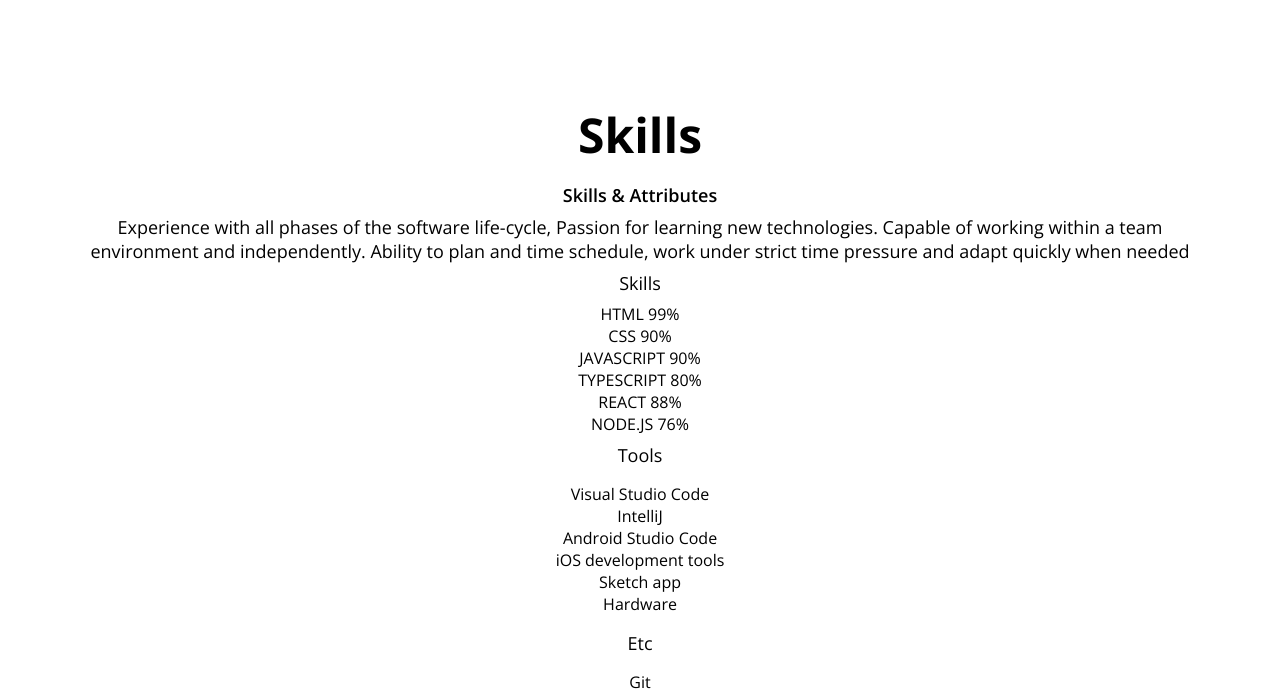
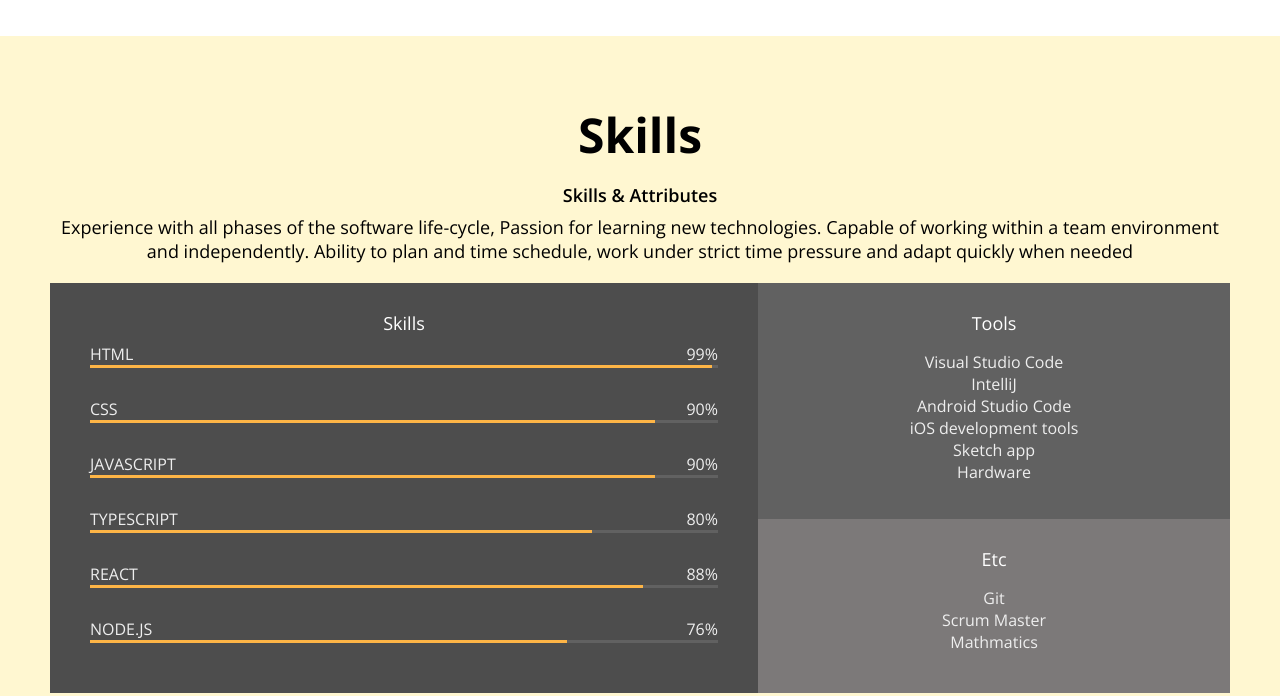
Before and after one commit to Ganghyeok/Ellie-Clone-coding-Portfolio-Website, a plain HTML site: page index.html in a window 1280 px wide. Shown: the part 1441-2137 px from the top of the page. Drawn offline with nearby package versions, Linux system fonts and the light colour scheme.

Commit message:
CSS : Skills

```diff
--- a/index.html
+++ b/index.html
@@ -42,7 +42,7 @@
       <button class="home__contact">Contact Me</button>
     </section>
     <!-- About -->
-    <section id="about" class="section">
+    <section id="about" class="section section__container">
       <h1>About me</h1>
       <p>
         Lorem ipsum, dolor sit amet consectetur adipisicing elit. Necessitatibus ducimus nihil ab qui laudantium sequi delectus,
@@ -96,6 +96,7 @@
     </section>
     <!-- Skills -->
     <section id="skills" class="section">
+      <div class="section__container">
         <h1>Skills</h1>
         <h2>Skills & Attributes</h2>
         <p>
@@ -111,7 +112,7 @@
                 <span>99%</span>
               </div>
               <div class="skill__bar">
-              <div class="skill__value"></div>
+                <div class="skill__value" style="width: 99%"></div>
               </div>
             </div>
             <div class="skill">
@@ -120,7 +121,7 @@
                 <span>90%</span>
               </div>
               <div class="skill__bar">
-              <div class="skill__value"></div>
+                <div class="skill__value" style="width: 90%"></div>
               </div>
             </div>
             <div class="skill">
@@ -129,7 +130,7 @@
                 <span>90%</span>
               </div>
               <div class="skill__bar">
-              <div class="skill__value"></div>
+                <div class="skill__value" style="width: 90%"></div>
               </div>
             </div>
             <div class="skill">
@@ -138,7 +139,7 @@
                 <span>80%</span>
               </div>
               <div class="skill__bar">
-              <div class="skill__value"></div>
+                <div class="skill__value" style="width: 80%"></div>
               </div>
             </div>
             <div class="skill">
@@ -147,7 +148,7 @@
                 <span>88%</span>
               </div>
               <div class="skill__bar">
-              <div class="skill__value"></div>
+                <div class="skill__value" style="width: 88%"></div>
               </div>
             </div>
             <div class="skill">
@@ -156,11 +157,11 @@
                 <span>76%</span>
               </div>
               <div class="skill__bar">
-              <div class="skill__value"></div>
+                <div class="skill__value" style="width: 76%"></div>
               </div>
             </div>
           </div>
-        <div class="skillset_right">
+          <div class="skillset__right">
             <div class="tools">
               <h3 class="skillset__title">Tools</h3>
               <ul class="tools__list">
@@ -182,6 +183,8 @@
             </div>
           </div>
         </div>
+      </div>
+
     </section>
     <!-- Work -->
     <section id="work" class="section">
--- a/style.css
+++ b/style.css
@@ -164,6 +164,10 @@ p {
 .section {
   padding: 50px;
   text-align: center;
+  margin: auto;
+}
+
+.section__container {
   max-width: 1200px;
   margin: auto;
 }
@@ -233,3 +237,58 @@ p {
 .school_period {
   font-size: var(--font-micro);
 }
+
+/* Skills */
+#skills {
+  background-color: var(--color-yellow);
+}
+
+.skillset {
+  display: flex;
+  background-color: var(--color-light-grey);
+  color: var(--color-light-white);
+  margin: 20px 0;
+}
+
+.skillset__left {
+  flex-basis: 60%;
+  background-color: var(--color-dark-grey);
+  padding: 20px 40px;
+}
+
+.skillset__right {
+  flex-basis: 40%;
+}
+
+.tools,
+.etc {
+  padding: 20px;
+}
+
+.tools {
+  background-color: var(--color-grey);
+}
+
+.skillset__title {
+  color: var(--color-white);
+}
+
+.skill {
+  margin-bottom: 30px;
+}
+
+.skill__description {
+  display: flex;
+  justify-content: space-between;
+}
+
+.skill__bar {
+  width: 100%;
+  height: 3px;
+  background-color: var(--color-grey);
+}
+
+.skill__value {
+  height: 100%;
+  background-color: var(--color-orange);
+}
```
Lines whose indentation alone changed are shown as unchanged.
